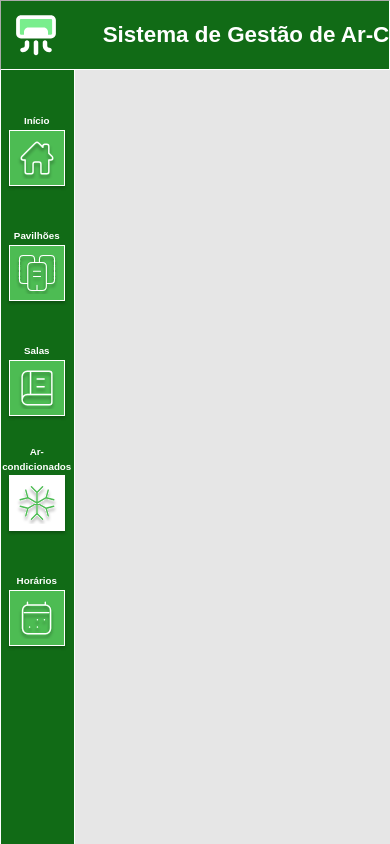
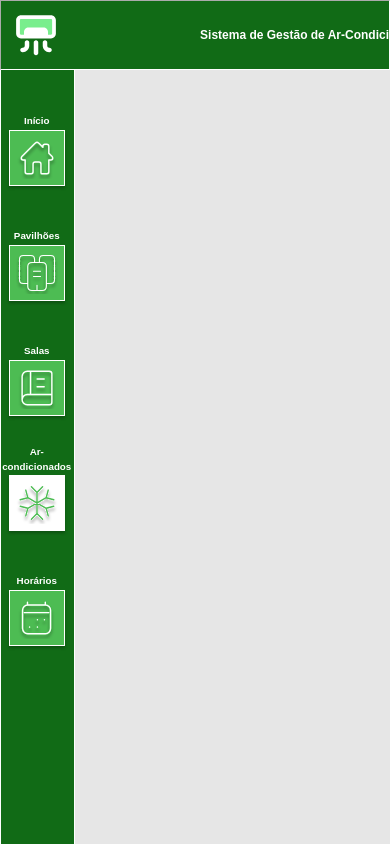
Before and after one commit to HielSaraiva/project-chronoair, a Django app: page /listaAr/ in a window 390 px wide. Run offline with Django 5.2, Linux system fonts and the light colour scheme; some libraries are stand-ins or nearby versions.

Commit message:
fix: ajustando o nome da barra superior do site

```diff
--- a/ac_mm_system/website/static/css/all_style.css
+++ b/ac_mm_system/website/static/css/all_style.css
@@ -329,8 +329,45 @@
 }
 
 .menu-bar {
-    height: 73.5px; /* 70% de 105px */
-    position: relative;
+    display: flex;
+    align-items: center;
+    justify-content: space-between; /* Cria espaçamento adequado entre os elementos (como logo e texto) */
+    height: 73.5px; /* Altura da barra */
+    padding: 0 1rem; /* Espaçamento interno */
+}
+
+.menu-bar .sistema-de-gest-o-de-ar-condicionado {
+    font-size: 22px; /* Tamanho do texto principal para desktops */
+    font-weight: 700;
+    color: white; /* Torna o texto visível */
+    white-space: nowrap; /* Impede a quebra de linha, mantendo o texto em uma única linha */
+    overflow: hidden;
+    text-overflow: ellipsis; /* Adiciona "..." caso o texto seja muito longo */
+    flex: 1; /* Permite que o texto ocupe o espaço restante */
+    text-align: center; /* Centraliza o texto */
+}
+
+/* Para telas menores que 992px (tablets) */
+@media (max-width: 992px) {
+    .menu-bar .sistema-de-gest-o-de-ar-condicionado {
+        font-size: 18px; /* Texto menor em tablets */
+        padding: 0 0.5rem; /* Reduz o espaçamento interno */
+    }
+}
+
+/* Para telas menores que 768px (celulares) */
+@media (max-width: 768px) {
+    .menu-bar .sistema-de-gest-o-de-ar-condicionado {
+        font-size: 14px; /* Diminui o texto ainda mais para celulares */
+    }
+}
+
+/* Para telas muito pequenas menores que 576px */
+@media (max-width: 576px) {
+    .menu-bar .sistema-de-gest-o-de-ar-condicionado {
+        font-size: 12px; /* Último ajuste para smartphones compactos */
+        text-align: center; /* Centraliza ainda mais */
+    }
 }
 
 .rectangle-1 {
--- a/ac_mm_system/website/templates/base.html
+++ b/ac_mm_system/website/templates/base.html
@@ -17,23 +17,14 @@
     <link rel="stylesheet" href="{% static 'css/all_vars.css' %}">
 
     <style>
-        a,
-        button,
-        input,
-        select,
-        h1,
-        h2,
-        h3,
-        h4,
-        h5,
-        * {
+        /* Estilização base */
+        a, button, input, select, h1, h2, h3, h4, h5, * {
             box-sizing: border-box;
             margin: 0;
             padding: 0;
             border: none;
             text-decoration: none;
             background: none;
-
             -webkit-font-smoothing: antialiased;
         }
 
@@ -43,16 +34,14 @@
             padding: 0;
         }
     </style>
-
 </head>
 <body>
+<div class="lista-pavilh-es"> <!-- div principal, última a ser fechada -->
 
-<div class="lista-pavilh-es"> <!-- div principal, ultima a ser fechada -->
-    <div class="rectangle-9"></div> <!--div que define o fundo verde dos botões -->
-    <div class="menu-buttons"> <!--div dos botões -->
-
+    <div class="rectangle-9"></div>
+    <div class="menu-buttons">
         {% block horarios %}
-        <div class="button-horarios"> <!-- div do botão de horários -->
+        <div class="button-horarios">
             <div class="rectangle-7"></div>
             <img class="calendar-02" src="{% static 'buttons/calendar-020white.svg' %}"/>
             <button class="home-05" onclick="window.location.href='{% url 'website:listar_horarios' %}'"></button>
@@ -61,7 +50,7 @@
         {% endblock horarios %}
 
         {% block ar-condicionados %}
-        <div class="button-arcondicionados">  <!-- div do botão de ar -->
+        <div class="button-arcondicionados">
             <div class="rectangle-6"></div>
             <img class="snowflake" src="{% static 'buttons/snowflake0white.svg' %}"/>
             <button class="home-05" onclick="window.location.href='{% url 'website:listar_ar' %}'"></button>
@@ -70,7 +59,7 @@
         {% endblock ar-condicionados %}
 
         {% block salas %}
-        <div class="button-salas">  <!-- div do botão de salass -->
+        <div class="button-salas">
             <div class="rectangle-5"></div>
             <img class="book-04" src="{% static 'buttons/book-040white.svg' %}"/>
             <button class="home-05" onclick="window.location.href='{% url 'website:listar_salas' %}'"></button>
@@ -79,7 +68,7 @@
         {% endblock salas %}
 
         {% block pavilhoes %}
-        <div class="button-pavilhao">  <!-- div do botão de pavilhões -->
+        <div class="button-pavilhao">
             <div class="rectangle-6"></div>
             <img class="buildings-2" src="{% static 'buttons/buildings-20white.svg' %}"/>
             <button class="home-05" onclick="window.location.href='{% url 'website:listar_pavilhoes' %}'"></button>
@@ -88,27 +77,28 @@
         {% endblock pavilhoes %}
 
         {% block inicio %}
-        <div class="button-home">  <!-- div do botão de pagina inicial -->
+        <div class="button-home">
             <div class="rectangle-home"></div>
             <img class="home-05" src="{% static 'buttons/home-050white.svg' %}"/>
             <button class="buildings-2" onclick="window.location.href='{% url 'website:pagina_inicial' %}'"></button>
             <div class="in-cio">Início</div>
         </div>
         {% endblock inicio %}
-
     </div>
 
-    <div class="menu-bar"> <!-- barra superior do site-->
+    <!-- Barra Superior -->
+    <div class="menu-bar d-flex align-items-center">
         <div class="rectangle-1"></div>
-        <img class="hotel-air-conditioner" src="{% static 'buttons/hotel-air-conditioner0.svg' %}"/>
+        <img class="hotel-air-conditioner" src="{% static 'buttons/hotel-air-conditioner0.svg' %}">
         <div class="sistema-de-gest-o-de-ar-condicionado">
             Sistema de Gestão de Ar-Condicionado
         </div>
     </div>
 
-    {% block content %}{% endblock content %}
+
+    {% block content %} {% endblock content %}
+
 
 </div>
-
 </body>
 </html>
```
